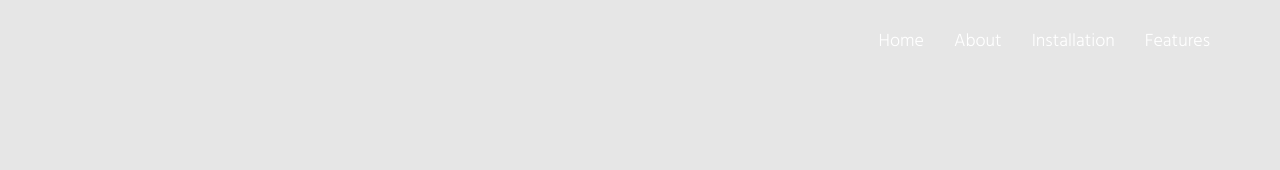
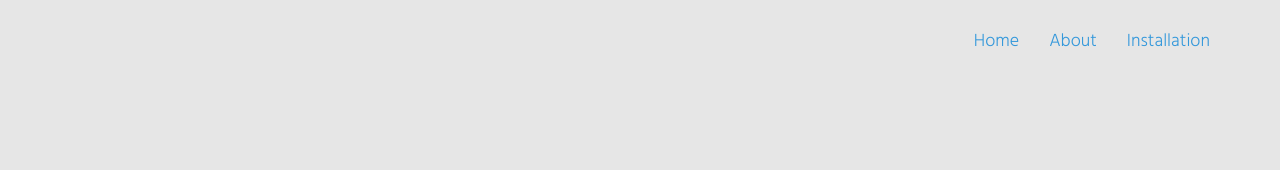
Before and after one commit to bioinformatics-ua/CMToolkit, a plain HTML site: page docs/index.html in a window 1280 px wide. Shown: the top 170 px of the page. Drawn offline with Linux system fonts and the light colour scheme.

Commit message:
Change font color

```diff
--- a/docs/index.html
+++ b/docs/index.html
@@ -19,7 +19,7 @@
   <link href="" rel="stylesheet">
 
 
-  <title>Cohort Migration Toolkit</title>
+  <title style="color: #838383">Cohort Migration Toolkit</title>
 
 <link href="./main.550dcf66.css" rel="stylesheet"></head>
 
@@ -32,10 +32,9 @@
 
       <div class="collapse navbar-collapse" id="navbar-collapse">
         <ul class="nav navbar-nav navbar-right">
-          <li><a href="./index.html" title="">Home</a></li>
-          <li><a href="#about" title="">About</a></li>
-          <li><a href="#installation" title="">Installation</a></li>
-          <li><a href="#features" title="">Features</a></li>
+          <li><a href="./index.html" title="" style="color: #3498db">Home</a></li>
+          <li><a href="#about" title="" style="color: #3498db">About</a></li>
+          <li><a href="#installation" title="" style="color: #3498db">Installation</a></li>
         </ul>
       </div>
     </div>
@@ -98,7 +97,7 @@
       <div class="col-xs-12">
         <div class="row">
           <div class="col-xs-12 col-sm-7">
-            <p style="color: #3498db">
+            <p style="color: #838383">
               Bioinformatics <br/>
               DETI/IEETA, University of Aveiro, Portugal
             </p>
```
